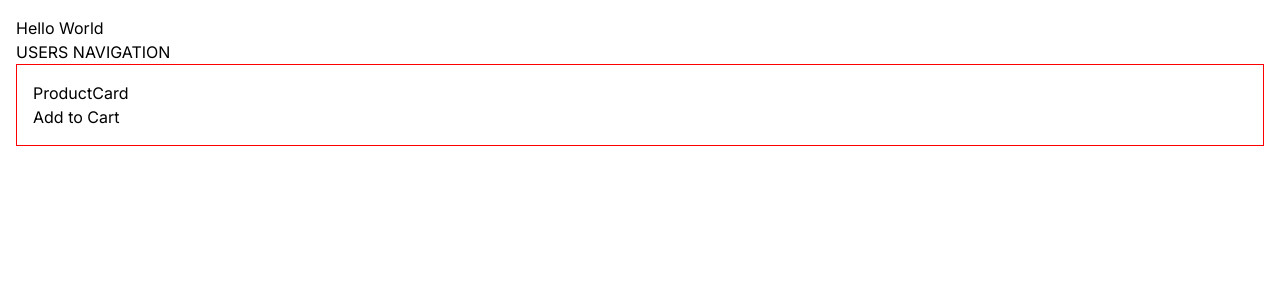
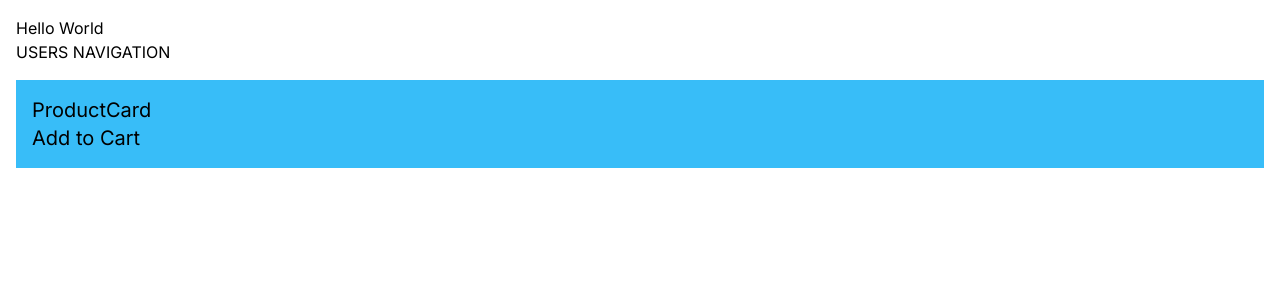
Before and after one commit to tanayvaswani/next-js, a Next.js app: page / in a window 1280 px wide. Shown: the top 300 px of the page. Built offline with nearby package versions, Linux system fonts and the light colour scheme.

Commit message:
TailwindCSS

```diff
--- a/app/components/ProductCard/ProductCard.tsx
+++ b/app/components/ProductCard/ProductCard.tsx
@@ -1,10 +1,9 @@
 import React from "react";
 import AddToCart from "../AddToCart";
-import styles from "./ProductCard.module.css";
 
 const ProductCard = () => {
   return (
-    <div className={styles.card}>
+    <div className="p-4 my-4 text-xl bg-sky-400 hover:bg-sky-700">
       <div>ProductCard</div>
       <AddToCart />
     </div>
```
